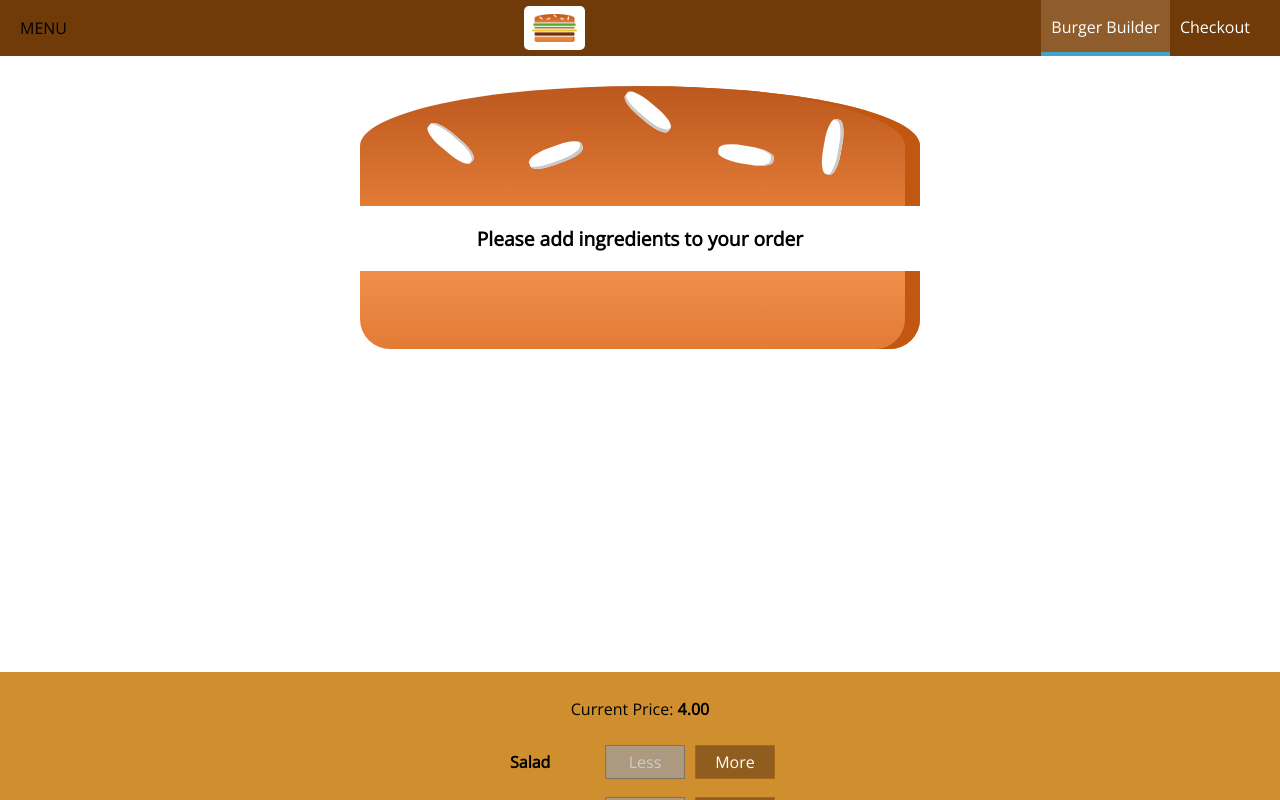
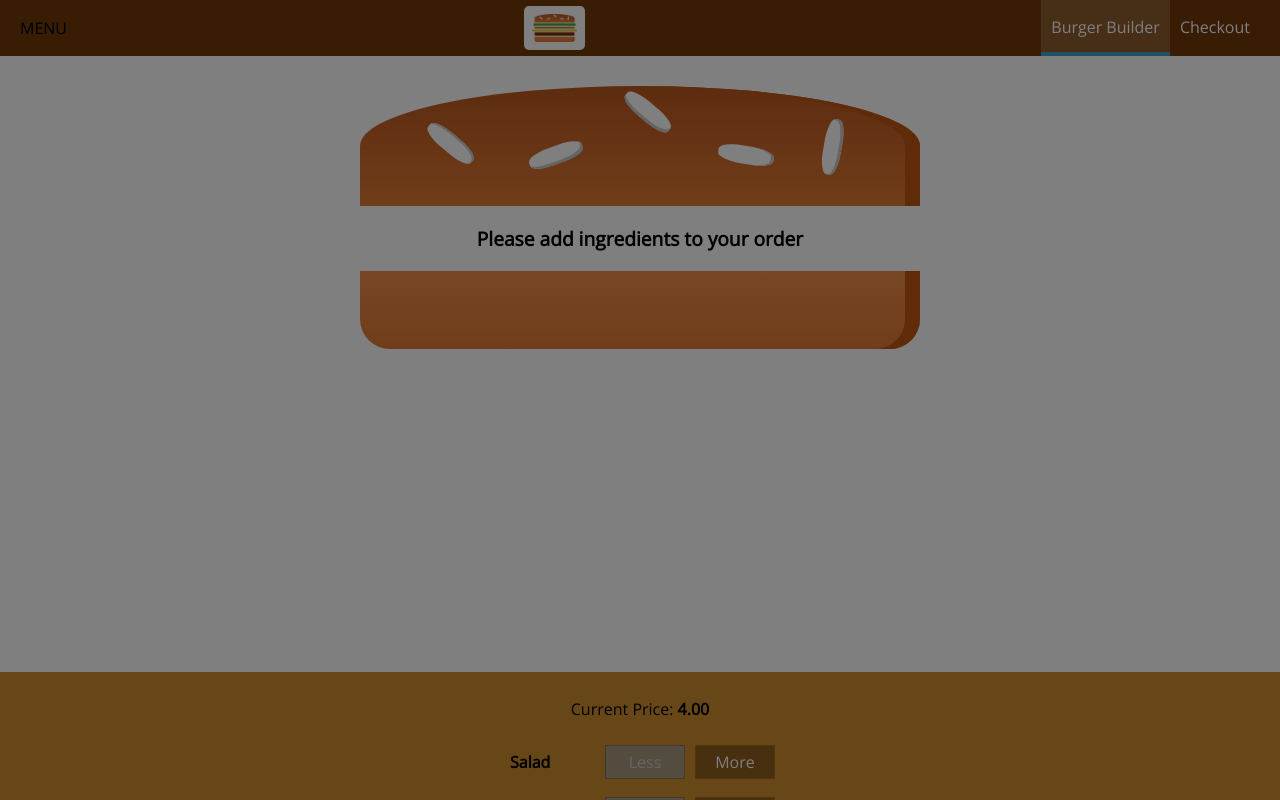
Before and after one commit to fmiusov/Quarantine-Food-Delivery, a React app: page / in a window 1280 px wide. Shown: the top 800 px of the page. Built offline with nearby package versions, Linux system fonts and the light colour scheme.

Commit message:
clicking backdrop toggles sidedrawer

```diff
--- a/src/components/Layout/Layout.js
+++ b/src/components/Layout/Layout.js
@@ -1,15 +1,27 @@
-import React from "react";
+import React, { Component } from "react";
 import Aux from "../../hoc/Auxiliary";
 import classes from "./Layout.css";
-import Toolbar from '../Navigation/Toolbar/Toolbar';
-import SideDrawer from '../Navigation/SideDrawer/SideDrawer';
+import Toolbar from "../Navigation/Toolbar/Toolbar";
+import SideDrawer from "../Navigation/SideDrawer/SideDrawer";
 
-const layout = (props) => (
-  <Aux>
-    <Toolbar />
-    <SideDrawer />
-    <main className={classes.Content}>{props.children}</main>
-  </Aux>
-);
+class Layout extends Component {
+  state = {
+    showSideDrawer: true
+  }
 
-export default layout;
+  sideDrawerClosedHandler = () => {
+    this.setState({showSideDrawer: false})
+  }
+
+  render() {
+    return (
+      <Aux>
+        <Toolbar />
+        <SideDrawer open={this.state.showSideDrawer} closed={this.sideDrawerClosedHandler} />
+        <main className={classes.Content}>{this.props.children}</main>
+      </Aux>
+    );
+  }
+}
+
+export default Layout;
--- a/src/components/Navigation/SideDrawer/SideDrawer.js
+++ b/src/components/Navigation/SideDrawer/SideDrawer.js
@@ -2,9 +2,18 @@
 import Logo from "../../Logo/Logo";
 import NavigationItems from "../NavigationItems/NavigationItems";
 import classes from "./SideDrawer.css";
+import Backdrop from "../../UI/Backdrop/Backdrop";
+import Aux from "../../../hoc/Auxiliary";
+
 const sideDrawer = (props) => {
+  let attachedClasses = [classes.SideDrawer, classes.Close];
+  if (props.open) {
+    attachedClasses = [classes.SideDrawer, classes.Open]
+  }
   return (
-    <div className={classes.SideDrawer}>
+    <Aux>
+      <Backdrop show={props.open} clicked={props.closed}/>
+      <div className={attachedClasses.join(' ')}>
         <div className={classes.Logo}>
           <Logo />
         </div>
@@ -13,6 +22,7 @@
           <NavigationItems />
         </nav>
       </div>
+    </Aux>
   );
 };
 
```
Lines whose indentation alone changed are shown as unchanged.
